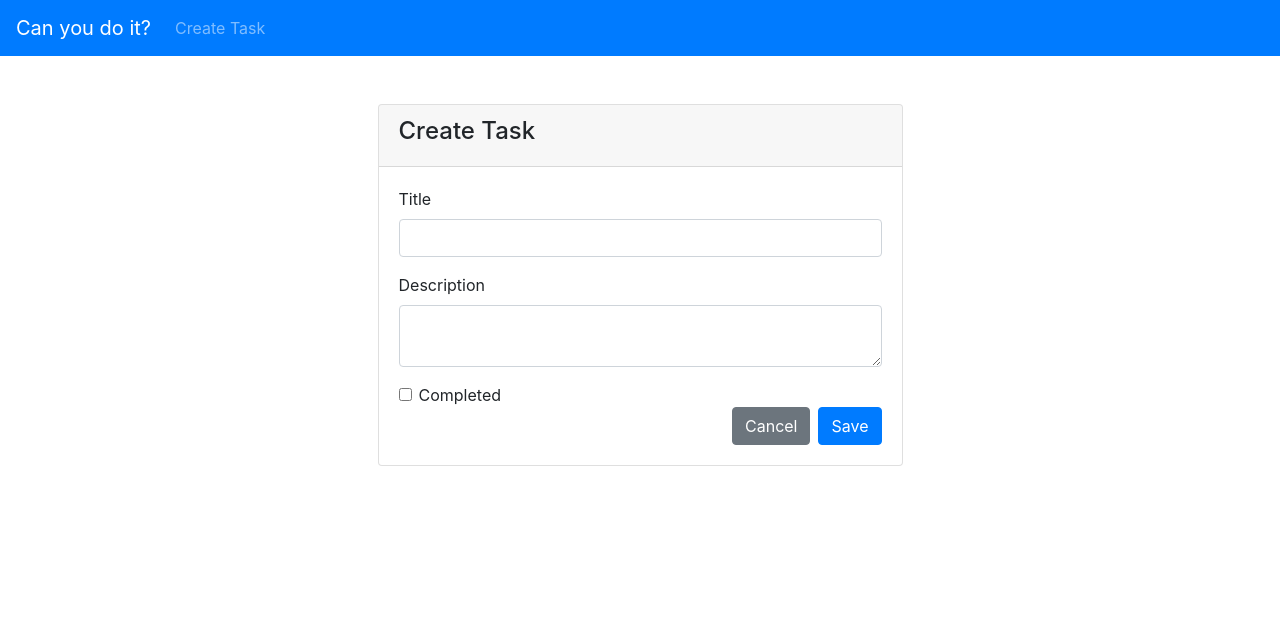
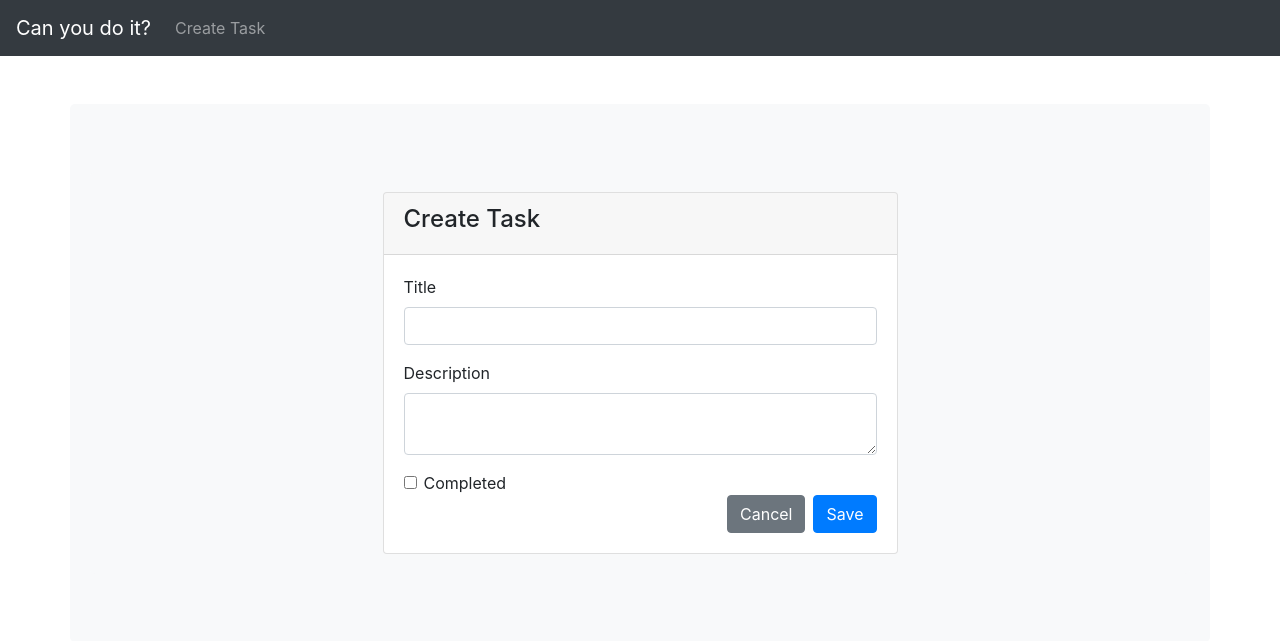
Before and after one commit to Arsank47/DjangoToDoListPublic1, a Django app: page /create/ in a window 1280 px wide. Shown: the top 641 px of the page. Run offline with Django 5.2, Linux system fonts and the light colour scheme; some libraries are stand-ins or nearby versions.

Commit message:
changing the theme colours of the site

```diff
--- a/todo_list/templates/base.html
+++ b/todo_list/templates/base.html
@@ -6,9 +6,26 @@
     <title>To-Do List</title>
     <!-- Bootstrap CSS -->
     <link rel="stylesheet" href="https://stackpath.bootstrapcdn.com/bootstrap/4.5.2/css/bootstrap.min.css">
+    <style>
+        /* Custom styles */
+        .navbar {
+            background-color: #343a40; /* Darker background color */
+        }
+        .navbar-brand, .nav-link {
+            color: #ffffff; /* White text color */
+        }
+        .navbar-brand:hover, .nav-link:hover {
+            color: #f8f9fa; /* Lighter text color on hover */
+        }
+        .container {
+            background-color: #f8f9fa; /* Light background for the content area */
+            border-radius: 5px; /* Rounded corners */
+            padding: 20px; /* Padding for the content area */
+        }
+    </style>
 </head>
 <body>
-    <nav class="navbar navbar-expand-lg navbar-dark bg-primary">
+    <nav class="navbar navbar-expand-lg navbar-dark">
         <a class="navbar-brand" href="{% url 'task_list' %}">Can you do it?</a>
         <button class="navbar-toggler" type="button" data-toggle="collapse" data-target="#navbarNav" aria-controls="navbarNav" aria-expanded="false" aria-label="Toggle navigation">
             <span class="navbar-toggler-icon"></span>
```
